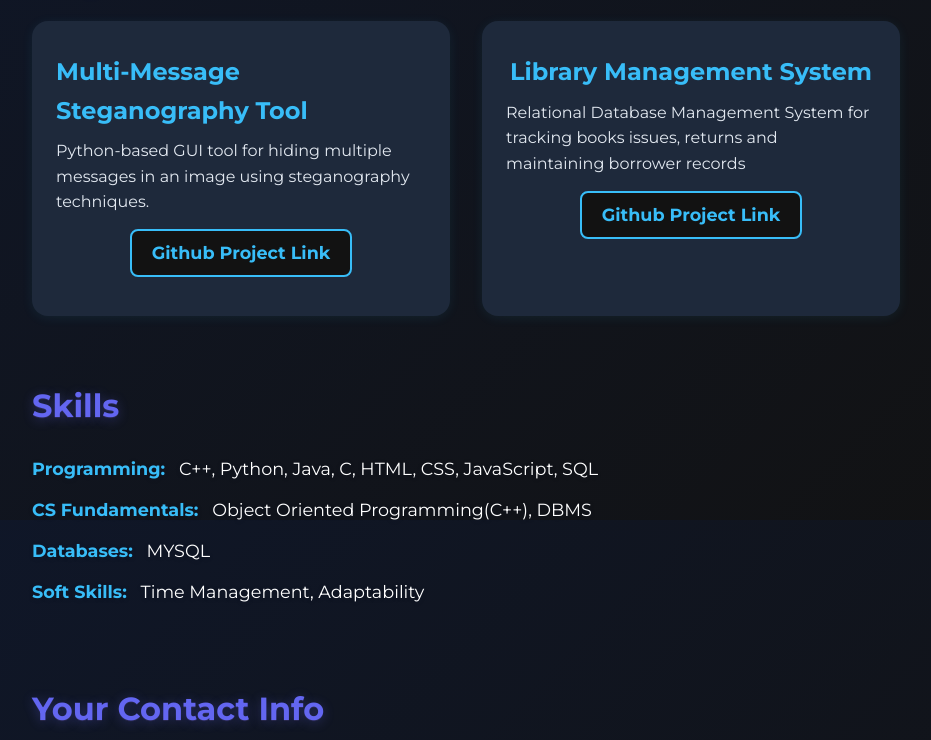
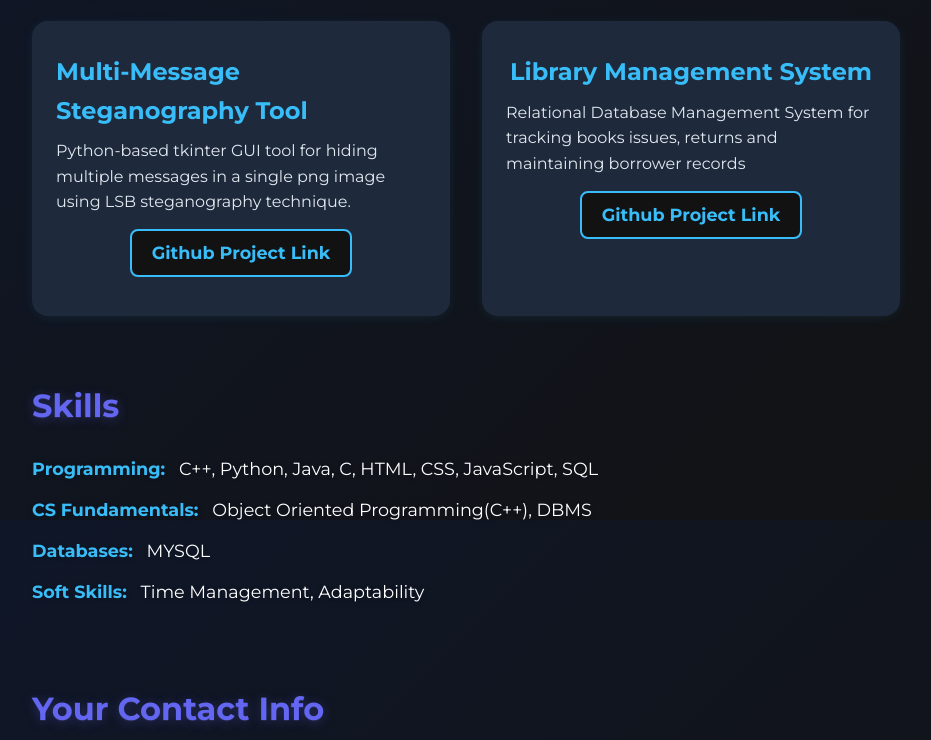
Before and after one commit to Gokul-Majeti/Portfolio-website, a plain HTML site: page index.html in a window 1280 px wide. Shown: the part 1080-1820 px from the top of the page, without its empty margins (174-1105 px from the left). Drawn offline with Linux system fonts and the light colour scheme.

Commit message:
Update index.html

```diff
--- a/index.html
+++ b/index.html
@@ -58,7 +58,7 @@
 
             <div class="project">
                 <h3>Multi-Message Steganography Tool</h3>
-                <p>Python-based GUI tool for hiding multiple messages in an image using steganography techniques.</p>
+                <p>Python-based tkinter GUI tool for hiding multiple messages in a single png image using LSB steganography technique.</p>
                 <a href="https://github.com/Gokul-Majeti/Multi-Message-Steganography-Tool.git" target="_blank"><h4>Github Project Link</h4></a>
             </div>
             <div class="project">
```
